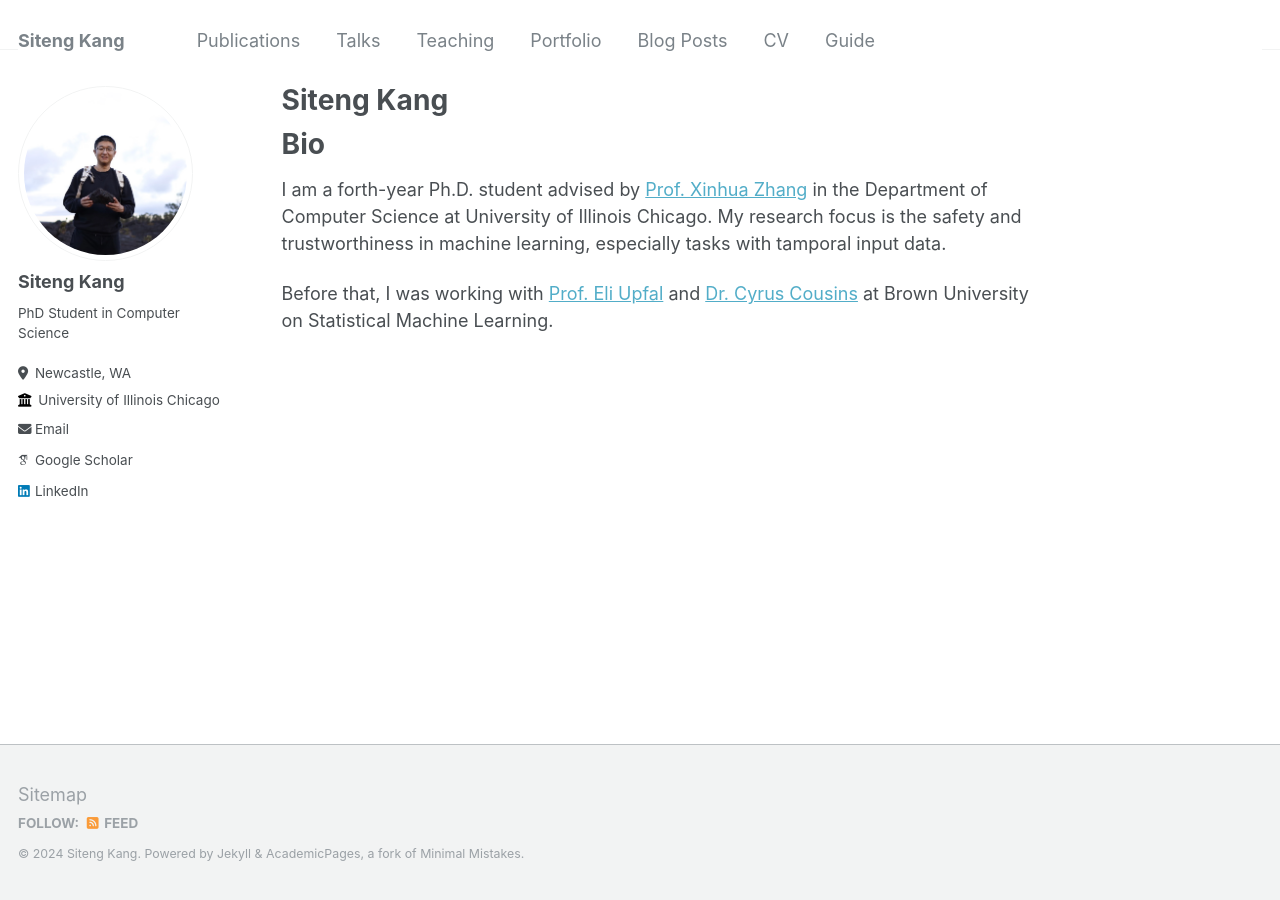
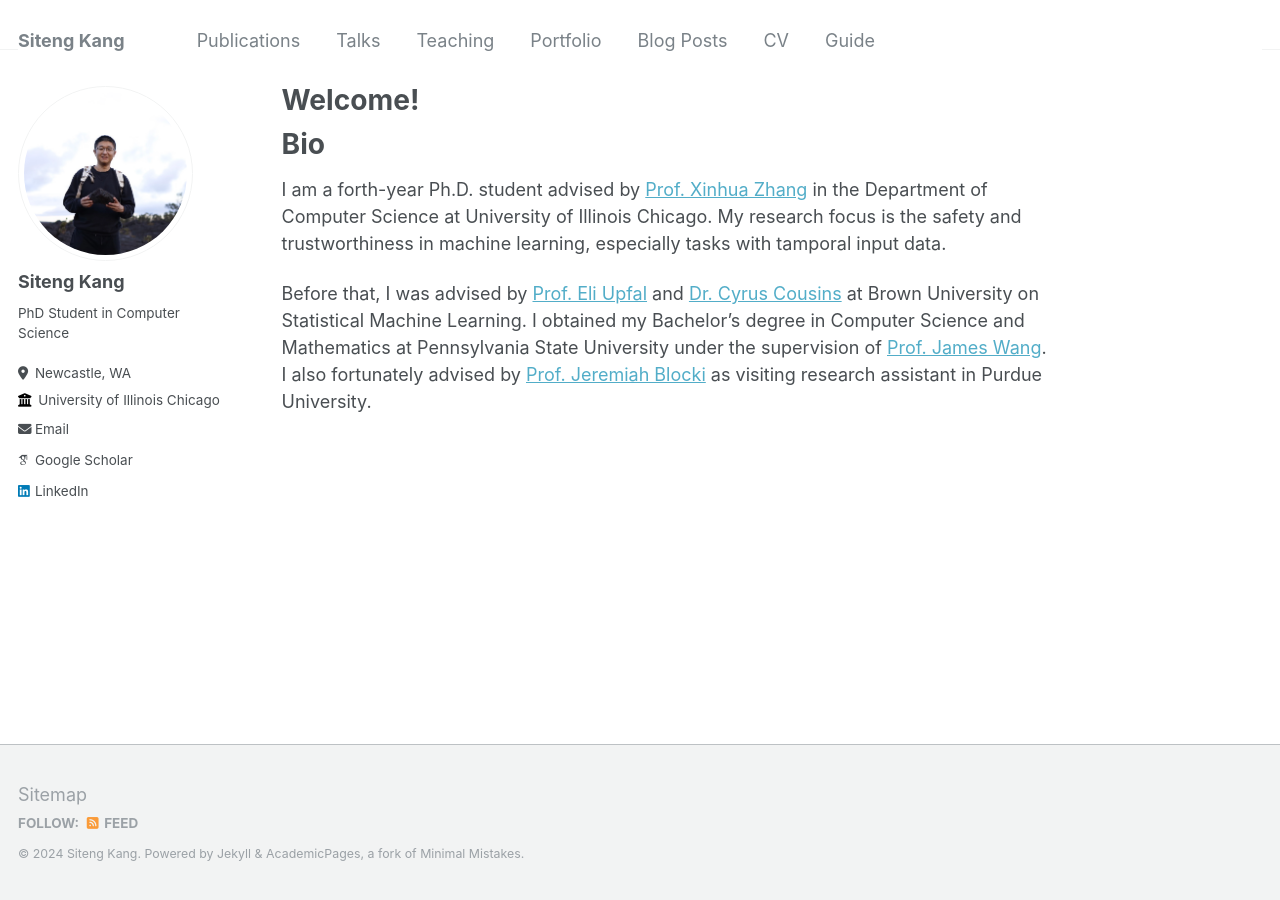
Before and after one commit to SitengKang/SitengKang.github.io, a Jekyll site: the page built from _pages/about.md, in a window 1280 px wide. Built offline with Jekyll 4.4.1, drawn with Linux system fonts in a browser that asks for light colours; some web fonts are replaced.

Commit message:
Update about.md

```diff
--- a/_pages/about.md
+++ b/_pages/about.md
@@ -1,6 +1,6 @@
 ---
 permalink: /
-title: "Siteng Kang"
+title: "Welcome!"
 author_profile: true
 redirect_from:
   - /about/
@@ -12,4 +12,4 @@ Bio
 ======
 I am a forth-year Ph.D. student advised by [Prof. Xinhua Zhang](https://www.cs.uic.edu/~zhangx/) in the Department of Computer Science at University of Illinois Chicago. My research focus is the safety and trustworthiness in machine learning, especially tasks with tamporal input data.
 
-Before that, I was working with [Prof. Eli Upfal](https://cs.brown.edu/people/eupfal/) and [Dr. Cyrus Cousins](https://cs.brown.edu/~ccousins/) at Brown University on Statistical Machine Learning.
+Before that, I was advised by [Prof. Eli Upfal](https://cs.brown.edu/people/eupfal/) and [Dr. Cyrus Cousins](https://cs.brown.edu/~ccousins/) at Brown University on Statistical Machine Learning. I obtained my Bachelor's degree in Computer Science and Mathematics at Pennsylvania State University under the supervision of [Prof. James Wang](https://wang.ist.psu.edu/docs/home.shtml). I also fortunately advised by  [Prof. Jeremiah Blocki](https://www.cs.purdue.edu/homes/jblocki/) as visiting research assistant in Purdue University.
```
